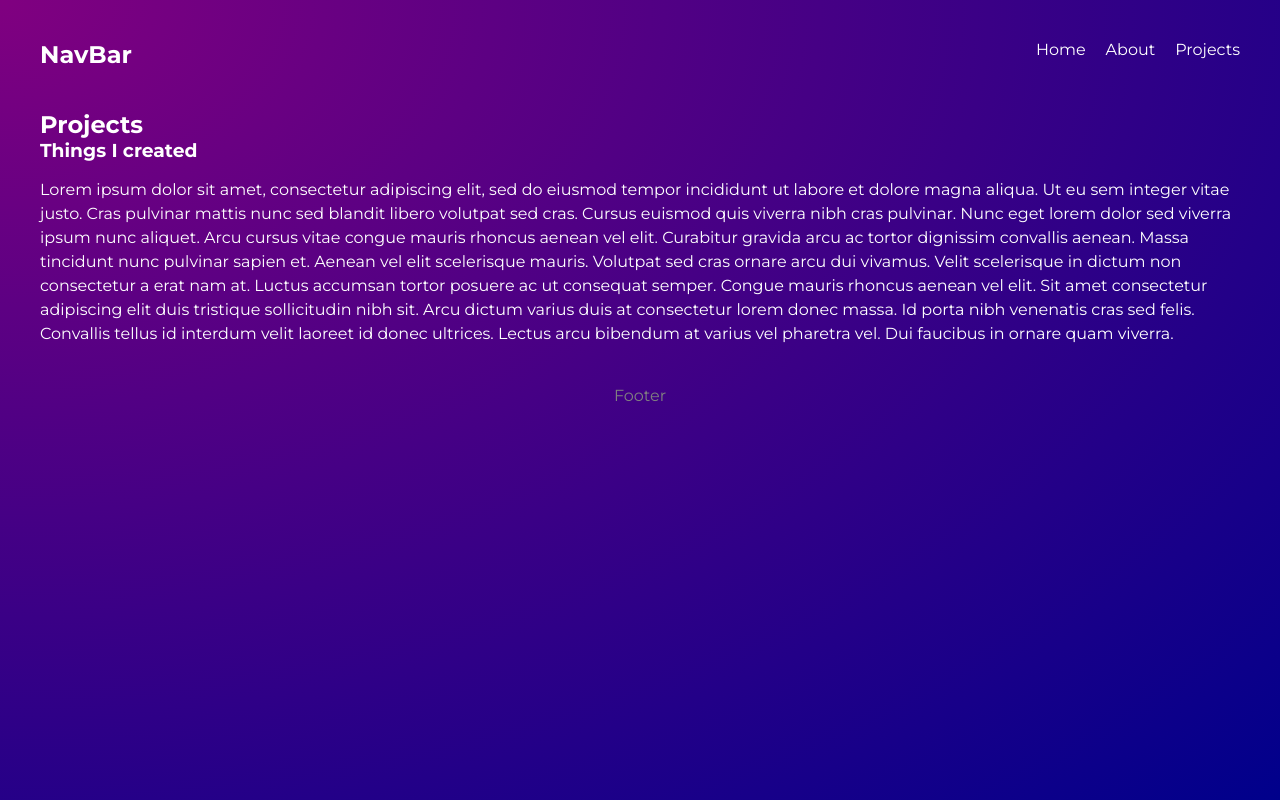
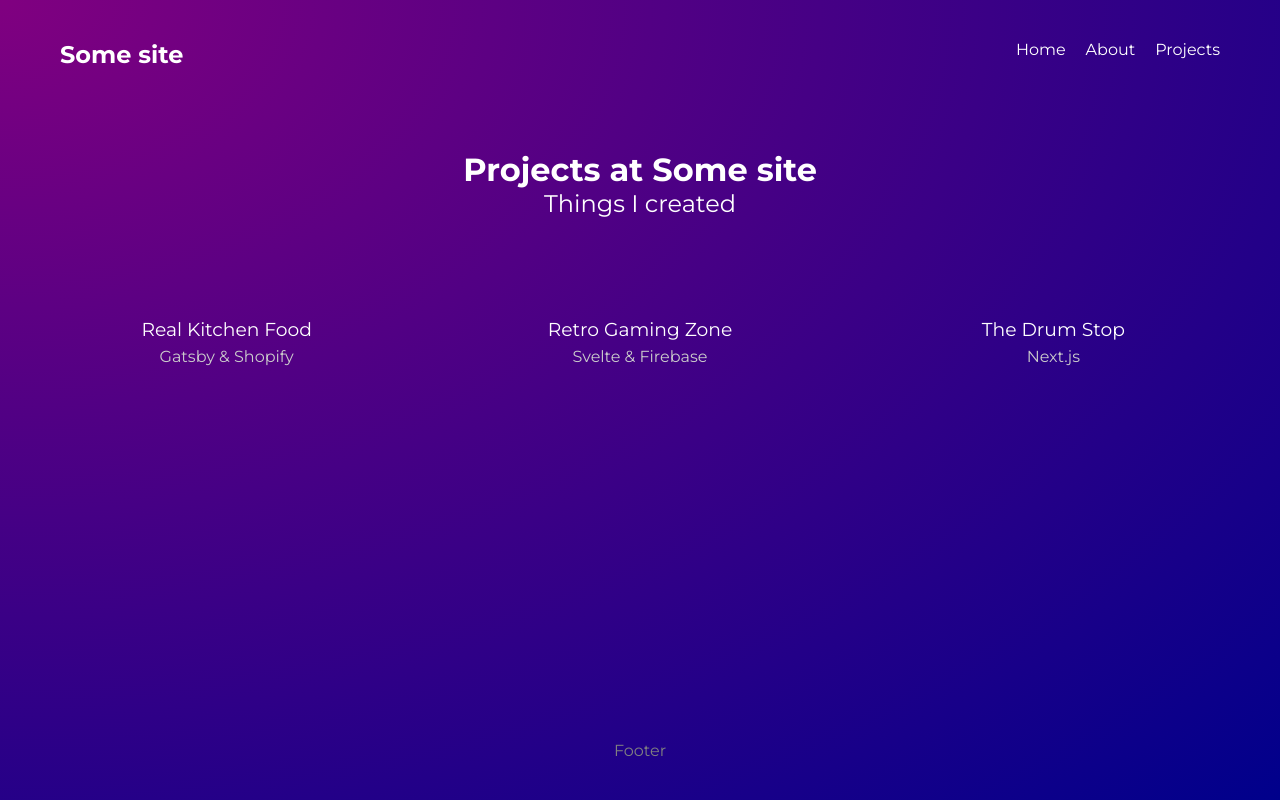
Before and after one commit to boskoa/gatsby-testing, a Gatsby site: page /projects in a window 1280 px wide. Built offline with nearby package versions, Linux system fonts and the light colour scheme; Gatsby itself is replaced by a stand-in of ours.

Commit message:
Graphql querying

```diff
--- a/gatsby-config.js
+++ b/gatsby-config.js
@@ -8,5 +8,18 @@
  * @type {import('gatsby').GatsbyConfig}
  */
 module.exports = {
-  plugins: [],
-}
+  plugins: [
+    "gatsby-transformer-remark",
+    {
+      resolve: "gatsby-source-filesystem",
+      options: {
+        name: "projects",
+        path: `${__dirname}/src/projects/`,
+      },
+    },
+  ],
+  siteMetadata: {
+    title: "Some site",
+    description: "Gatsby testing",
+  },
+};
--- a/package.json
+++ b/package.json
@@ -14,6 +14,8 @@
   },
   "dependencies": {
     "gatsby": "^5.12.4",
+    "gatsby-source-filesystem": "^5.12.0",
+    "gatsby-transformer-remark": "^6.12.1",
     "react": "^18.2.0",
     "react-dom": "^18.2.0"
   },
--- a/src/components/NavBar.js
+++ b/src/components/NavBar.js
@@ -1,10 +1,23 @@
 import { Link } from "gatsby";
 import React from "react";
+import { graphql, useStaticQuery } from "gatsby";
 
 function NavBar() {
+  const data = useStaticQuery(graphql`
+    query SiteInfo {
+      site {
+        siteMetadata {
+          title
+        }
+      }
+    }
+  `);
+
+  const { title } = data.site.siteMetadata;
+
   return (
     <nav>
-      <h1>NavBar</h1>
+      <h1>{title}</h1>
       <div className="links">
         <Link to="/">Home</Link>
         <Link to="/about">About</Link>
--- a/src/pages/index.js
+++ b/src/pages/index.js
@@ -3,7 +3,9 @@
 import * as styles from "../styles/home.module.css";
 import { Link } from "gatsby";
 
-export default function Home() {
+export default function Home({ data }) {
+  const { title, description } = data.site.siteMetadata;
+  console.log("DATA", title, description);
   return (
     <Layout>
       <section className={styles.header}>
@@ -32,6 +34,7 @@
             My projects
           </Link>
         </div>
+        <img src="/work.png" alt="home" />
       </section>
     </Layout>
   );
--- a/src/pages/projects/index.js
+++ b/src/pages/projects/index.js
@@ -1,34 +1,50 @@
 import React from "react";
 import Layout from "../../components/Layout";
 import * as styles from "../../styles/projects.module.css";
+import { Link, graphql } from "gatsby";
 
-function Projects() {
+function Projects({ data }) {
+  const projects = data.projects.nodes;
+  const { title } = data.site.siteMetadata;
+
   return (
     <Layout>
-      <div classNmae={styles.portfolio}>
-        <h2>Projects</h2>
+      <div className={styles.portfolio}>
+        <h2>Projects at {title}</h2>
         <h3>Things I created</h3>
-        <p>
-          Lorem ipsum dolor sit amet, consectetur adipiscing elit, sed do
-          eiusmod tempor incididunt ut labore et dolore magna aliqua. Ut eu sem
-          integer vitae justo. Cras pulvinar mattis nunc sed blandit libero
-          volutpat sed cras. Cursus euismod quis viverra nibh cras pulvinar.
-          Nunc eget lorem dolor sed viverra ipsum nunc aliquet. Arcu cursus
-          vitae congue mauris rhoncus aenean vel elit. Curabitur gravida arcu ac
-          tortor dignissim convallis aenean. Massa tincidunt nunc pulvinar
-          sapien et. Aenean vel elit scelerisque mauris. Volutpat sed cras
-          ornare arcu dui vivamus. Velit scelerisque in dictum non consectetur a
-          erat nam at. Luctus accumsan tortor posuere ac ut consequat semper.
-          Congue mauris rhoncus aenean vel elit. Sit amet consectetur adipiscing
-          elit duis tristique sollicitudin nibh sit. Arcu dictum varius duis at
-          consectetur lorem donec massa. Id porta nibh venenatis cras sed felis.
-          Convallis tellus id interdum velit laoreet id donec ultrices. Lectus
-          arcu bibendum at varius vel pharetra vel. Dui faucibus in ornare quam
-          viverra.
-        </p>
+        <div className={styles.projects}>
+          {projects.map((p) => (
+            <Link to={`/projects/${p.frontmatter.slug}`} key={p.id}>
+              <div>
+                <h3>{p.frontmatter.title}</h3>
+                <p>{p.frontmatter.stack}</p>
+              </div>
+            </Link>
+          ))}
+        </div>
       </div>
     </Layout>
   );
 }
 
 export default Projects;
+
+export const query = graphql`
+  query ProjectsPage {
+    projects: allMarkdownRemark(sort: { frontmatter: { title: ASC } }) {
+      nodes {
+        frontmatter {
+          slug
+          stack
+          title
+        }
+        id
+      }
+    }
+    site {
+      siteMetadata {
+        title
+      }
+    }
+  }
+`;
--- /dev/null
+++ b/src/projects/project-one.md
@@ -0,0 +1,11 @@
+---
+title: The Drum Stop
+stack: Next.js
+slug: the-drum-stop
+---
+
+Lorem ninja ipsum dolor sit amet, consectetuer adipiscing elit, sed diam nonummy nibh euismod tincidunt ut laoreet dolore magna aliquam erat volutpat. Ut ninja wisi enim ad minim veniam, quis nostrud exerci tation ullamcorper suscipit ninja lobortis nisl ut aliquip ex ea commodo consequat. Duis ninja autem vel eum iriure dolor in hendrerit in vulputate ninja velit esse molestie consequat, vel illum dolore eu feugiat nulla ninja facilisis at vero eros et accumsan et iusto odio dignissim qui blandit praesent luptatum zzril delenit augue duis dolore te feugait nulla facilisi. Nam ninja ipsum liber tempor cum soluta nobis eleifend option congue nihil imperdiet doming id quod mazim placerat facer possim assum. Typi ninja non habent claritatem insitam; est usus legentis in iis qui facit eorum claritatem. Investigationes ninja demonstraverunt lectores legere me lius quod ii legunt saepius. Claritas ninja est etiam processus dynamicus, qui ninja sequitur mutationem consuetudium lectorum. Mirum ninja est notare quam littera gothica, quam nunc putamus parum claram, anteposuerit litterarum formas humanitatis per seacula quarta decima et quinta decima. Eodem ninja ipsum modo typi, qui nunc nobis videntur parum clari, fiant sollemnes in ninja futurum.
+
+### Lorem ninja ipsum dolor
+
+Lorem ninja ipsum dolor sit amet, consectetuer adipiscing elit, sed diam nonummy nibh euismod tincidunt ut laoreet dolore magna aliquam erat volutpat. Ut ninja wisi enim ad minim veniam, quis nostrud exerci tation ullamcorper suscipit ninja lobortis nisl ut aliquip ex ea commodo consequat. Duis ninja autem vel eum iriure dolor in hendrerit in vulputate ninja velit esse molestie consequat, vel illum dolore eu feugiat nulla ninja facilisis at vero eros et accumsan et iusto odio dignissim qui blandit praesent luptatum zzril delenit augue duis dolore te feugait nulla facilisi. Nam ninja ipsum liber tempor cum soluta nobis eleifend option congue nihil imperdiet doming id quod mazim placerat facer possim assum. Typi ninja non habent claritatem insitam; est usus legentis in iis qui facit eorum claritatem. Investigationes ninja demonstraverunt lectores legere me lius quod ii legunt saepius. Claritas ninja est etiam processus dynamicus, qui ninja sequitur mutationem consuetudium lectorum. Mirum ninja est notare quam littera gothica, quam nunc putamus parum claram, anteposuerit litterarum formas humanitatis per seacula quarta decima et quinta decima. Eodem ninja ipsum modo typi, qui nunc nobis videntur parum clari, fiant sollemnes in ninja futurum.
--- /dev/null
+++ b/src/projects/project-three.md
@@ -0,0 +1,11 @@
+---
+title: Retro Gaming Zone
+stack: Svelte & Firebase
+slug: retro-gaming-zone
+---
+
+Lorem ninja ipsum dolor sit amet, consectetuer adipiscing elit, sed diam nonummy nibh euismod tincidunt ut laoreet dolore magna aliquam erat volutpat. Ut ninja wisi enim ad minim veniam, quis nostrud exerci tation ullamcorper suscipit ninja lobortis nisl ut aliquip ex ea commodo consequat. Duis ninja autem vel eum iriure dolor in hendrerit in vulputate ninja velit esse molestie consequat, vel illum dolore eu feugiat nulla ninja facilisis at vero eros et accumsan et iusto odio dignissim qui blandit praesent luptatum zzril delenit augue duis dolore te feugait nulla facilisi. Nam ninja ipsum liber tempor cum soluta nobis eleifend option congue nihil imperdiet doming id quod mazim placerat facer possim assum. Typi ninja non habent claritatem insitam; est usus legentis in iis qui facit eorum claritatem. Investigationes ninja demonstraverunt lectores legere me lius quod ii legunt saepius. Claritas ninja est etiam processus dynamicus, qui ninja sequitur mutationem consuetudium lectorum. Mirum ninja est notare quam littera gothica, quam nunc putamus parum claram, anteposuerit litterarum formas humanitatis per seacula quarta decima et quinta decima. Eodem ninja ipsum modo typi, qui nunc nobis videntur parum clari, fiant sollemnes in ninja futurum.
+
+### Lorem ninja ipsum dolor
+
+Lorem ninja ipsum dolor sit amet, consectetuer adipiscing elit, sed diam nonummy nibh euismod tincidunt ut laoreet dolore magna aliquam erat volutpat. Ut ninja wisi enim ad minim veniam, quis nostrud exerci tation ullamcorper suscipit ninja lobortis nisl ut aliquip ex ea commodo consequat. Duis ninja autem vel eum iriure dolor in hendrerit in vulputate ninja velit esse molestie consequat, vel illum dolore eu feugiat nulla ninja facilisis at vero eros et accumsan et iusto odio dignissim qui blandit praesent luptatum zzril delenit augue duis dolore te feugait nulla facilisi. Nam ninja ipsum liber tempor cum soluta nobis eleifend option congue nihil imperdiet doming id quod mazim placerat facer possim assum. Typi ninja non habent claritatem insitam; est usus legentis in iis qui facit eorum claritatem. Investigationes ninja demonstraverunt lectores legere me lius quod ii legunt saepius. Claritas ninja est etiam processus dynamicus, qui ninja sequitur mutationem consuetudium lectorum. Mirum ninja est notare quam littera gothica, quam nunc putamus parum claram, anteposuerit litterarum formas humanitatis per seacula quarta decima et quinta decima. Eodem ninja ipsum modo typi, qui nunc nobis videntur parum clari, fiant sollemnes in ninja futurum.
--- /dev/null
+++ b/src/projects/project-two.md
@@ -0,0 +1,11 @@
+---
+title: Real Kitchen Food
+stack: Gatsby & Shopify
+slug: real-kitchen-food
+---
+
+Lorem ninja ipsum dolor sit amet, consectetuer adipiscing elit, sed diam nonummy nibh euismod tincidunt ut laoreet dolore magna aliquam erat volutpat. Ut ninja wisi enim ad minim veniam, quis nostrud exerci tation ullamcorper suscipit ninja lobortis nisl ut aliquip ex ea commodo consequat. Duis ninja autem vel eum iriure dolor in hendrerit in vulputate ninja velit esse molestie consequat, vel illum dolore eu feugiat nulla ninja facilisis at vero eros et accumsan et iusto odio dignissim qui blandit praesent luptatum zzril delenit augue duis dolore te feugait nulla facilisi. Nam ninja ipsum liber tempor cum soluta nobis eleifend option congue nihil imperdiet doming id quod mazim placerat facer possim assum. Typi ninja non habent claritatem insitam; est usus legentis in iis qui facit eorum claritatem. Investigationes ninja demonstraverunt lectores legere me lius quod ii legunt saepius. Claritas ninja est etiam processus dynamicus, qui ninja sequitur mutationem consuetudium lectorum. Mirum ninja est notare quam littera gothica, quam nunc putamus parum claram, anteposuerit litterarum formas humanitatis per seacula quarta decima et quinta decima. Eodem ninja ipsum modo typi, qui nunc nobis videntur parum clari, fiant sollemnes in ninja futurum.
+
+### Lorem ninja ipsum dolor
+
+Lorem ninja ipsum dolor sit amet, consectetuer adipiscing elit, sed diam nonummy nibh euismod tincidunt ut laoreet dolore magna aliquam erat volutpat. Ut ninja wisi enim ad minim veniam, quis nostrud exerci tation ullamcorper suscipit ninja lobortis nisl ut aliquip ex ea commodo consequat. Duis ninja autem vel eum iriure dolor in hendrerit in vulputate ninja velit esse molestie consequat, vel illum dolore eu feugiat nulla ninja facilisis at vero eros et accumsan et iusto odio dignissim qui blandit praesent luptatum zzril delenit augue duis dolore te feugait nulla facilisi. Nam ninja ipsum liber tempor cum soluta nobis eleifend option congue nihil imperdiet doming id quod mazim placerat facer possim assum. Typi ninja non habent claritatem insitam; est usus legentis in iis qui facit eorum claritatem. Investigationes ninja demonstraverunt lectores legere me lius quod ii legunt saepius. Claritas ninja est etiam processus dynamicus, qui ninja sequitur mutationem consuetudium lectorum. Mirum ninja est notare quam littera gothica, quam nunc putamus parum claram, anteposuerit litterarum formas humanitatis per seacula quarta decima et quinta decima. Eodem ninja ipsum modo typi, qui nunc nobis videntur parum clari, fiant sollemnes in ninja futurum.
--- a/src/styles/global.css
+++ b/src/styles/global.css
@@ -26,12 +26,13 @@
 .layout {
   max-width: 1200px;
   margin: 0 auto;
+  min-height: 100%;
 }
 
 nav {
   display: grid;
   grid-template-columns: 1fr 1fr;
-  margin: 40px auto;
+  margin: 40px 20px;
 }
 
 nav .links {
@@ -57,4 +58,8 @@
   text-align: center;
   margin: 40px auto;
   color: gray;
+  position: absolute;
+  bottom: 0;
+  left: 0;
+  width: 100%;
 }
--- a/src/styles/projects.module.css
+++ b/src/styles/projects.module.css
@@ -11,3 +11,25 @@
   font-size: 1.5em;
   font-weight: 400;
 }
+
+.projects {
+  display: grid;
+  grid-template-columns: 1fr 1fr 1fr;
+  grid-gap: 80px;
+  margin: 80px 20px;
+
+  @media only screen and (max-width: 400px) {
+    grid-template-columns: 1fr;
+  }
+}
+
+.projects h3 {
+  text-align: center;
+  margin: 20px auto 0px;
+  font-weight: 500;
+}
+
+.projects p {
+  color: #ccc;
+  margin-top: 4px;
+}
```
Also changed, not shown: src/pages/projects/test.js (deleted, +0 -12 lines), static/background.webp (added), static/work.png (added), 1 other file.
